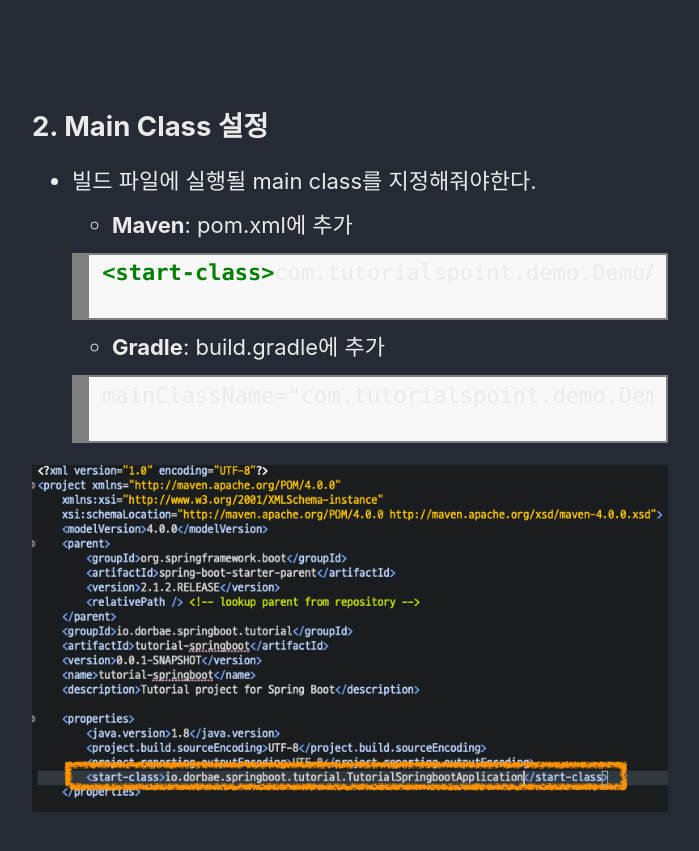
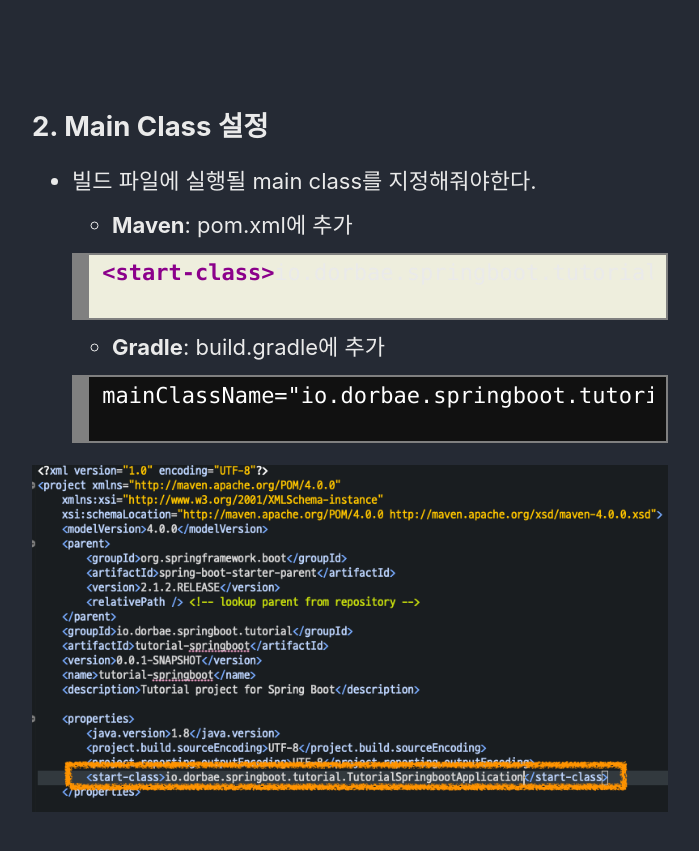
Before and after one commit to dorbae/dorbae.github.io, a Jekyll site: the page built from _posts/2019-01-15-SpringBoot-Tutorial-002.md, in a window 1280 px wide and 900 px high, scrolled down 2159 px. Shown: the top 851 px of the window, without its empty margins (290-989 px from the left). Built offline with Jekyll 4.4.1, drawn with Linux system fonts in a browser that asks for light colours; cached includes are drawn as plain includes; nearby versions of some CDN libraries; comment, search, counter and statistics services are not loaded.

Commit message:
코드 컬러링 수정
코드 컬러링 수정

```diff
--- a/_posts/2019-01-15-SpringBoot-Tutorial-002.md
+++ b/_posts/2019-01-15-SpringBoot-Tutorial-002.md
@@ -140,11 +140,12 @@ sitemap :
 * 빌드 파일에 실행될 main class를 지정해줘야한다.
     * **Maven**: pom.xml에 추가
 
-    <div markdown="1" style="background: #f8f8f8; overflow:auto;width:auto;border:solid gray;border-width:.1em .1em .1em .8em;padding:.2em .6em;"><pre style="margin: 0; line-height: 125%"><span style="color: #008000; font-weight: bold">&lt;start-class&gt;</span>com.tutorialspoint.demo.DemoApplication<span style="color: #008000; font-weight: bold">&lt;/start-class&gt;</span>
+    <div markdown="1" style="background: #eeeedd; overflow:auto;width:auto;border:solid gray;border-width:.1em .1em .1em .8em;padding:.2em .6em;"><pre style="margin: 0; line-height: 125%"><span style="color: #8B008B; font-weight: bold">&lt;start-class&gt;</span>io.dorbae.springboot.tutorial.TutorialSpringbootApplication<span style="color: #8B008B; font-weight: bold">&lt;/start-class&gt;</span>
     </pre></div>
 
+
     * **Gradle**: build.gradle에 추가
-    <div markdown="1" style="background: #f8f8f8; overflow:auto;width:auto;border:solid gray;border-width:.1em .1em .1em .8em;padding:.2em .6em;"><pre style="margin: 0; line-height: 125%">mainClassName=&quot;com.tutorialspoint.demo.DemoApplication&quot;
+    <div markdown="1" style="background: #111111; overflow:auto;width:auto;border:solid gray;border-width:.1em .1em .1em .8em;padding:.2em .6em;"><pre style="margin: 0; line-height: 125%"><span style="color: #ffffff">mainClassName=&quot;io.dorbae.springboot.tutorial.TutorialSpringbootApplication&quot;</span>
     </pre></div>
 
 ![screenshot001](/assets/images/posts/2019/01/2019-01-15-SpringBoot-Tutorial-002-001.png)
```
